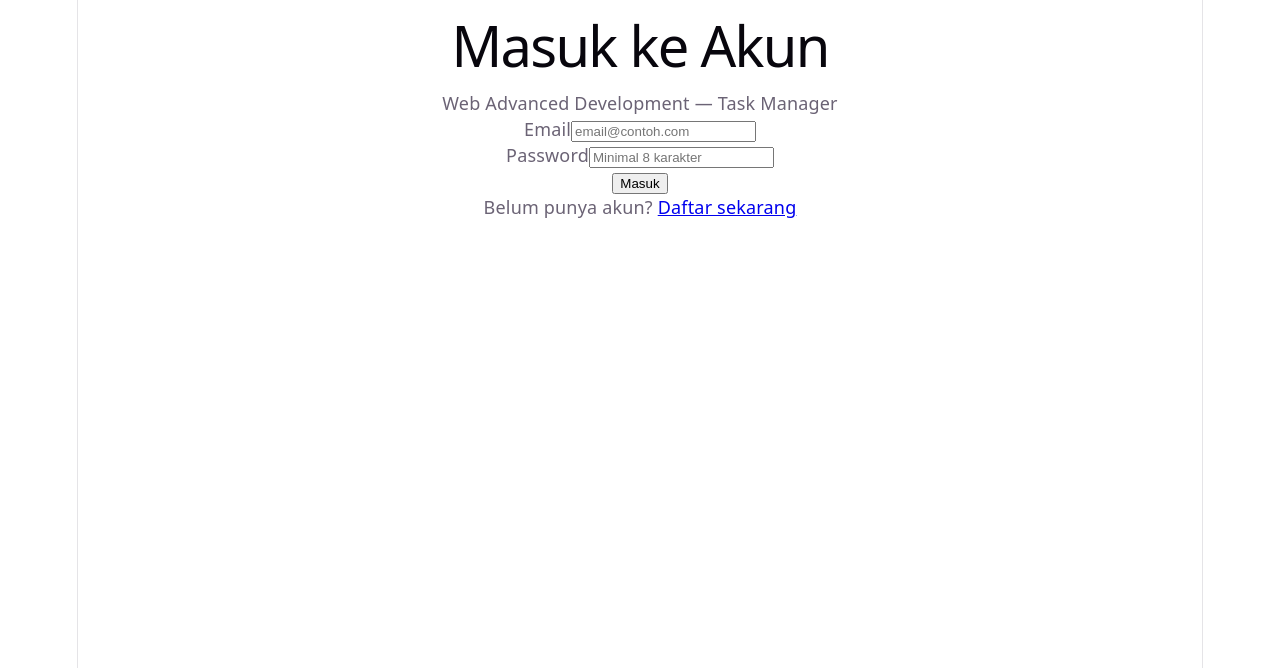
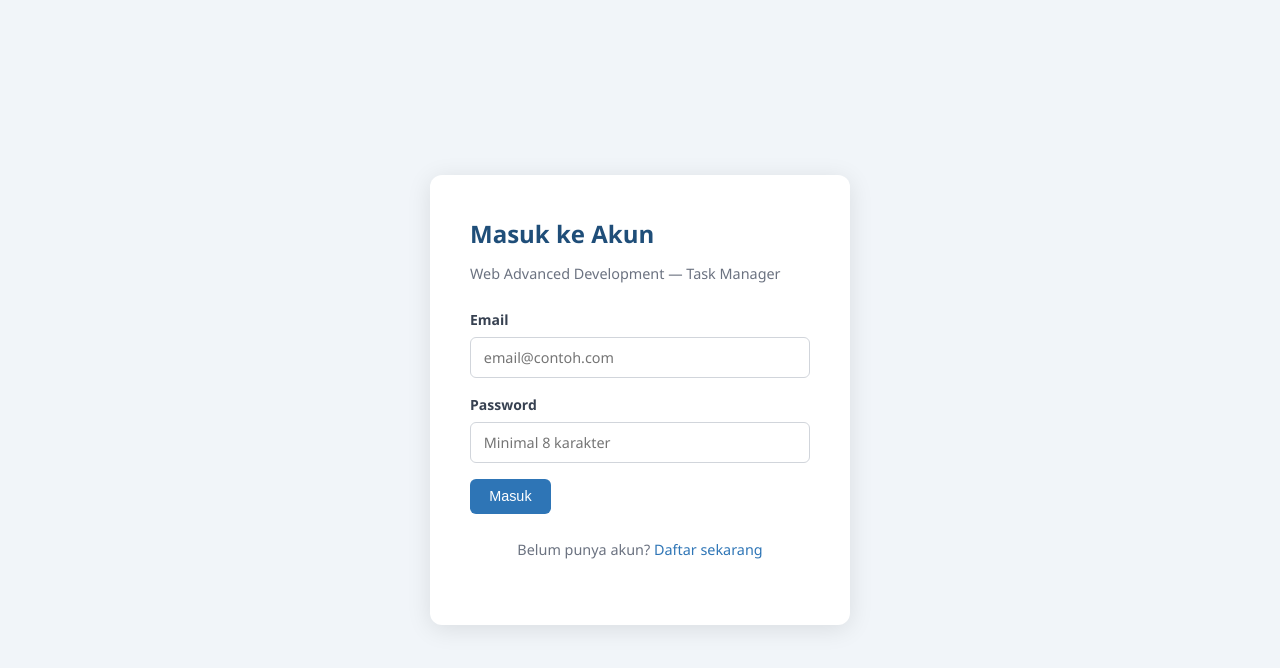
Before and after one commit to fikriandrrhm19/wad-frontend, a React (Vite) app: page /login in a window 1280 px wide. Shown: the top 668 px of the page. Built offline with nearby package versions, Linux system fonts and the light colour scheme.

Commit message:
style: implement global application stylesheet with standardized layout, cards, modal, and auth styles

```diff
--- a/src/index.css
+++ b/src/index.css
@@ -1,111 +1,359 @@
-:root {
-  --text: #6b6375;
-  --text-h: #08060d;
-  --bg: #fff;
-  --border: #e5e4e7;
-  --code-bg: #f4f3ec;
-  --accent: #aa3bff;
-  --accent-bg: rgba(170, 59, 255, 0.1);
-  --accent-border: rgba(170, 59, 255, 0.5);
-  --social-bg: rgba(244, 243, 236, 0.5);
-  --shadow:
-    rgba(0, 0, 0, 0.1) 0 10px 15px -3px, rgba(0, 0, 0, 0.05) 0 4px 6px -2px;
-
-  --sans: system-ui, 'Segoe UI', Roboto, sans-serif;
-  --heading: system-ui, 'Segoe UI', Roboto, sans-serif;
-  --mono: ui-monospace, Consolas, monospace;
-
-  font: 18px/145% var(--sans);
-  letter-spacing: 0.18px;
-  color-scheme: light dark;
-  color: var(--text);
-  background: var(--bg);
-  font-synthesis: none;
-  text-rendering: optimizeLegibility;
-  -webkit-font-smoothing: antialiased;
-  -moz-osx-font-smoothing: grayscale;
-
-  @media (max-width: 1024px) {
-    font-size: 16px;
-  }
-}
-
-@media (prefers-color-scheme: dark) {
-  :root {
-    --text: #9ca3af;
-    --text-h: #f3f4f6;
-    --bg: #16171d;
-    --border: #2e303a;
-    --code-bg: #1f2028;
-    --accent: #c084fc;
-    --accent-bg: rgba(192, 132, 252, 0.15);
-    --accent-border: rgba(192, 132, 252, 0.5);
-    --social-bg: rgba(47, 48, 58, 0.5);
-    --shadow:
-      rgba(0, 0, 0, 0.4) 0 10px 15px -3px, rgba(0, 0, 0, 0.25) 0 4px 6px -2px;
-  }
-
-  #social .button-icon {
-    filter: invert(1) brightness(2);
-  }
+*, *::before, *::after {
+  box-sizing: border-box;
+  margin: 0;
+  padding: 0;
 }
 
 body {
-  margin: 0;
+  font-family: "Segoe UI", system-ui, sans-serif;
+  background: #f8fafc;
+  color: #1e293b;
+  line-height: 1.6;
 }
 
-#root {
-  width: 1126px;
-  max-width: 100%;
-  margin: 0 auto;
-  text-align: center;
-  border-inline: 1px solid var(--border);
-  min-height: 100svh;
+/* ── Navbar ── */
+.navbar {
+  background: #1F4E79;
+  color: white;
+  padding: 0 2rem;
+  height: 60px;
   display: flex;
-  flex-direction: column;
-  box-sizing: border-box;
+  align-items: center;
+  justify-content: space-between;
+  position: sticky;
+  top: 0;
+  z-index: 100;
+}
+.navbar-brand a {
+  color: white;
+  text-decoration: none;
+  font-weight: 700;
+  font-size: 1.1rem;
+}
+.navbar-menu {
+  display: flex;
+  align-items: center;
+  gap: 1.5rem;
+}
+.navbar-menu a {
+  color: #93c5fd;
+  text-decoration: none;
+}
+.navbar-menu a:hover {
+  color: white;
+}
+.navbar-user {
+  color: #bfdbfe;
+  font-size: 0.9rem;
 }
 
-h1,
-h2 {
-  font-family: var(--heading);
-  font-weight: 500;
-  color: var(--text-h);
+/* ── Halaman Utama ── */
+.main-content {
+  max-width: 1100px;
+  margin: 2rem auto;
+  padding: 0 1.5rem;
+}
+.page-header {
+  display: flex;
+  justify-content: space-between;
+  align-items: center;
+  margin-bottom: 1.5rem;
+}
+.page-header h1 {
+  font-size: 1.75rem;
+  color: #1F4E79;
 }
 
-h1 {
-  font-size: 56px;
-  letter-spacing: -1.68px;
-  margin: 32px 0;
-  @media (max-width: 1024px) {
-    font-size: 36px;
-    margin: 20px 0;
-  }
+/* ── Tombol ── */
+.btn-primary {
+  background: #2E75B6;
+  color: white;
+  border: none;
+  padding: 0.6rem 1.2rem;
+  border-radius: 6px;
+  cursor: pointer;
+  font-size: 0.9rem;
 }
-h2 {
-  font-size: 24px;
-  line-height: 118%;
-  letter-spacing: -0.24px;
-  margin: 0 0 8px;
-  @media (max-width: 1024px) {
-    font-size: 20px;
-  }
+.btn-primary:hover {
+  background: #1F4E79;
 }
-p {
-  margin: 0;
+.btn-primary:disabled {
+  opacity: 0.6;
+  cursor: not-allowed;
+}
+.btn-secondary {
+  background: white;
+  color: #374151;
+  border: 1px solid #d1d5db;
+  padding: 0.6rem 1.2rem;
+  border-radius: 6px;
+  cursor: pointer;
+  font-size: 0.9rem;
+}
+.btn-icon {
+  background: none;
+  border: none;
+  cursor: pointer;
+  font-size: 1rem;
+  padding: 0.3rem;
+}
+.btn-logout {
+  background: transparent;
+  color: #fca5a5;
+  border: 1px solid #fca5a5;
+  padding: 0.4rem 0.8rem;
+  border-radius: 4px;
+  cursor: pointer;
+  font-size: 0.85rem;
+}
+.btn-logout:hover {
+  background: #dc2626;
+  color: white;
+  border-color: #dc2626;
 }
 
-code,
-.counter {
-  font-family: var(--mono);
-  display: inline-flex;
-  border-radius: 4px;
-  color: var(--text-h);
+/* ── Filter Bar ── */
+.filter-bar {
+  display: flex;
+  gap: 0.5rem;
+  margin-bottom: 1.5rem;
+  flex-wrap: wrap;
+}
+.filter-btn {
+  padding: 0.4rem 1rem;
+  border: 1px solid #d1d5db;
+  border-radius: 20px;
+  cursor: pointer;
+  background: white;
+  font-size: 0.85rem;
+}
+.filter-btn.active {
+  background: #2E75B6;
+  color: white;
+  border-color: #2E75B6;
 }
 
-code {
-  font-size: 15px;
-  line-height: 135%;
-  padding: 4px 8px;
-  background: var(--code-bg);
+/* ── Task Grid ── */
+.task-grid {
+  display: grid;
+  grid-template-columns: repeat(auto-fill, minmax(320px, 1fr));
+  gap: 1rem;
 }
+.task-card {
+  background: white;
+  border-radius: 8px;
+  padding: 1.2rem;
+  box-shadow: 0 1px 3px rgba(0,0,0,0.1);
+  border: 1px solid #e2e8f0;
+  transition: box-shadow 0.2s;
+}
+.task-card:hover {
+  box-shadow: 0 4px 12px rgba(0,0,0,0.1);
+}
+.task-card-header {
+  display: flex;
+  justify-content: space-between;
+  align-items: flex-start;
+  margin-bottom: 0.5rem;
+}
+.task-title {
+  font-size: 1rem;
+  font-weight: 600;
+  color: #1e293b;
+}
+.task-description {
+  font-size: 0.875rem;
+  color: #64748b;
+  margin-bottom: 0.75rem;
+}
+.task-card-footer {
+  display: flex;
+  gap: 0.5rem;
+  align-items: center;
+  flex-wrap: wrap;
+}
+.badge {
+  color: white;
+  font-size: 0.75rem;
+  padding: 0.2rem 0.6rem;
+  border-radius: 12px;
+  font-weight: 600;
+}
+.badge-outline {
+  font-size: 0.75rem;
+  padding: 0.2rem 0.6rem;
+  border-radius: 12px;
+  border: 1px solid;
+  font-weight: 600;
+}
+.due-date {
+  font-size: 0.75rem;
+  color: #6b7280;
+  margin-left: auto;
+}
+
+/* ── State Messages ── */
+.state-msg {
+  text-align: center;
+  padding: 3rem;
+  color: #6b7280;
+}
+.state-msg.error {
+  color: #dc2626;
+}
+
+/* ── Auth Pages ── */
+.auth-container {
+  min-height: 100vh;
+  display: flex;
+  align-items: center;
+  justify-content: center;
+  background: #f1f5f9;
+}
+.auth-card {
+  background: white;
+  border-radius: 12px;
+  padding: 2.5rem;
+  width: 100%;
+  max-width: 420px;
+  box-shadow: 0 4px 24px rgba(0,0,0,0.1);
+}
+.auth-card h1 {
+  font-size: 1.5rem;
+  color: #1F4E79;
+  margin-bottom: 0.5rem;
+}
+.auth-card > p {
+  color: #6b7280;
+  margin-bottom: 1.5rem;
+  font-size: 0.9rem;
+}
+.auth-link {
+  text-align: center;
+  margin-top: 1.5rem;
+  font-size: 0.9rem;
+  color: #6b7280;
+}
+.auth-link a {
+  color: #2E75B6;
+  text-decoration: none;
+}
+
+/* ── Form ── */
+.form-group {
+  margin-bottom: 1rem;
+}
+.form-group label {
+  display: block;
+  font-size: 0.875rem;
+  font-weight: 600;
+  color: #374151;
+  margin-bottom: 0.4rem;
+}
+.form-group input, .form-group textarea, .form-group select {
+  width: 100%;
+  padding: 0.6rem 0.8rem;
+  border: 1px solid #d1d5db;
+  border-radius: 6px;
+  font-size: 0.9rem;
+  font-family: inherit;
+}
+.form-group input:focus, .form-group textarea:focus, .form-group select:focus {
+  outline: none;
+  border-color: #2E75B6;
+  box-shadow: 0 0 0 3px rgba(46,117,182,0.15);
+}
+.form-row {
+  display: grid;
+  grid-template-columns: 1fr 1fr;
+  gap: 1rem;
+}
+.form-actions {
+  display: flex;
+  gap: 0.75rem;
+  justify-content: flex-end;
+  margin-top: 1.5rem;
+}
+.error {
+  color: #dc2626;
+  font-size: 0.8rem;
+  margin-top: 0.25rem;
+  display: block;
+}
+.alert-error {
+  background: #fef2f2;
+  border: 1px solid #fecaca;
+  color: #dc2626;
+  padding: 0.75rem;
+  border-radius: 6px;
+  margin-bottom: 1rem;
+  font-size: 0.875rem;
+}
+
+/* ── Modal ── */
+.modal-overlay {
+  position: fixed;
+  inset: 0;
+  background: rgba(0,0,0,0.5);
+  display: flex;
+  align-items: center;
+  justify-content: center;
+  z-index: 1000;
+  padding: 1rem;
+}
+.modal-card {
+  background: white;
+  border-radius: 12px;
+  padding: 2rem;
+  width: 100%;
+  max-width: 560px;
+  max-height: 90vh;
+  overflow-y: auto;
+}
+.modal-card h2 {
+  font-size: 1.25rem;
+  color: #1F4E79;
+  margin-bottom: 1.5rem;
+}
+
+/* ── Profile ── */
+.profile-card {
+  background: white;
+  border-radius: 12px;
+  padding: 2rem;
+  display: flex;
+  gap: 2rem;
+  align-items: flex-start;
+  box-shadow: 0 1px 3px rgba(0,0,0,0.1);
+}
+.profile-avatar {
+  width: 80px;
+  height: 80px;
+  background: #2E75B6;
+  border-radius: 50%;
+  display: flex;
+  align-items: center;
+  justify-content: center;
+  font-size: 2rem;
+  color: white;
+  font-weight: 700;
+  flex-shrink: 0;
+}
+.profile-table td {
+  padding: 0.5rem 1rem 0.5rem 0;
+  vertical-align: top;
+}
+.role-badge {
+  padding: 0.25rem 0.75rem;
+  border-radius: 12px;
+  font-size: 0.8rem;
+  font-weight: 600;
+}
+.role-badge.user {
+  background: #dbeafe;
+  color: #1d4ed8;
+}
+.role-badge.admin {
+  background: #fef3c7;
+  color: #92400e;
+}
```
